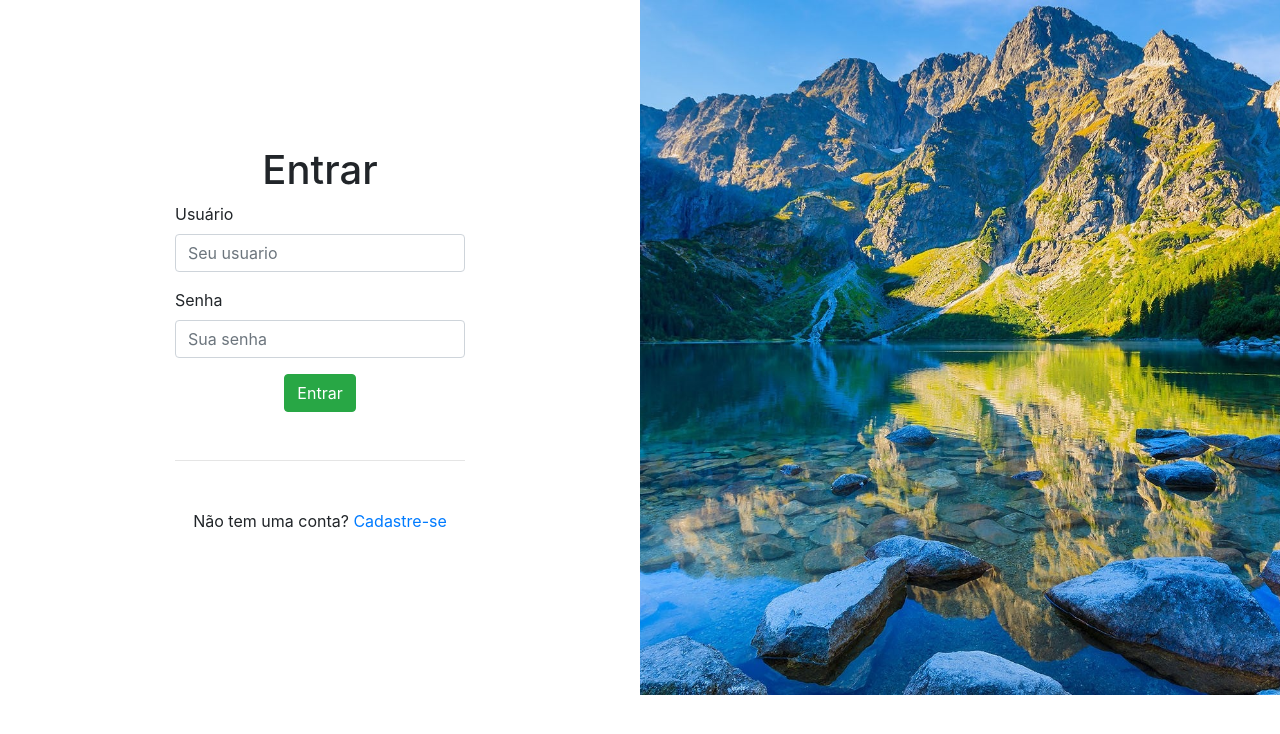
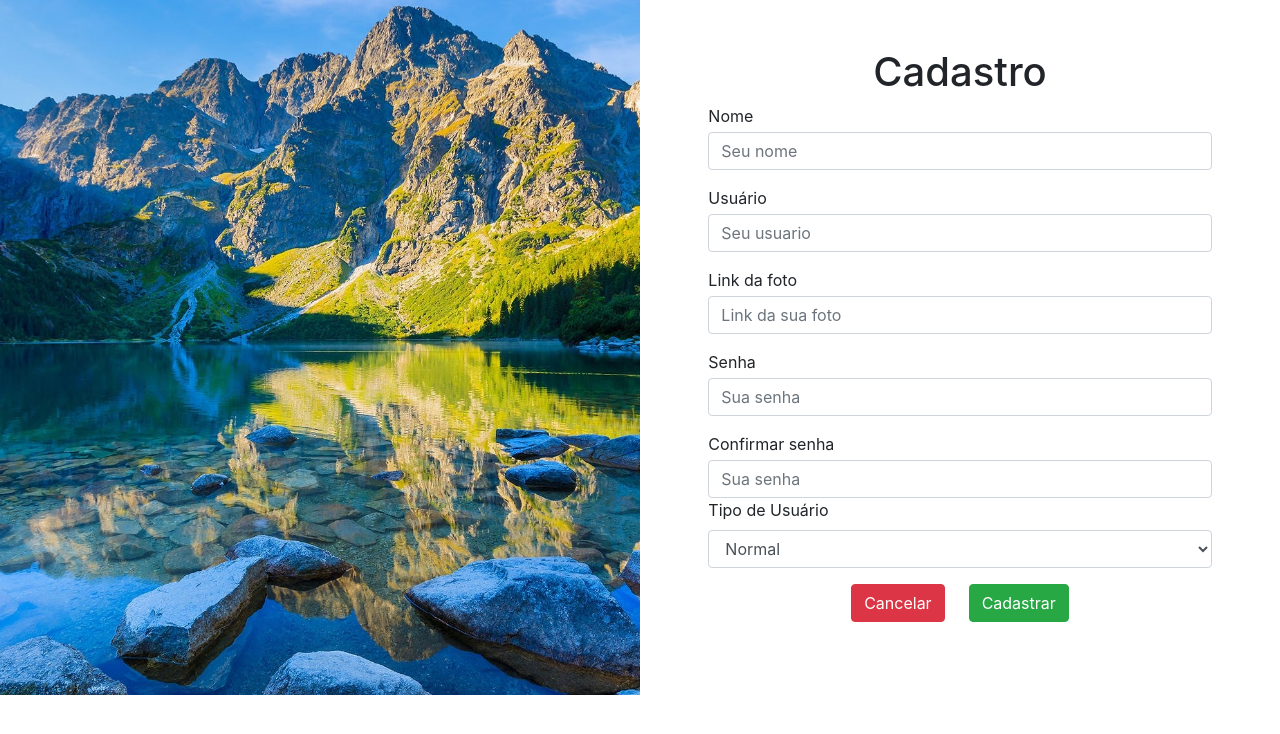
Before and after one commit to dbonach/personal-blog-frontend, an Angular app: page / in a window 1280 px wide. Shown: the top 734 px of the page. Built offline with nearby package versions, Linux system fonts and the light colour scheme.

Commit message:
Add component "cadastrar"

```diff
--- a/src/app/app.component.html
+++ b/src/app/app.component.html
@@ -1,3 +1,4 @@
 <!-- <app-menu></app-menu>
 <app-rodape></app-rodape> -->
-<app-entrar></app-entrar>
+<!-- <app-entrar></app-entrar> -->
+<app-cadastrar></app-cadastrar>
--- a/src/app/cadastrar/cadastrar.component.css
+++ b/src/app/cadastrar/cadastrar.component.css
@@ -0,0 +1,11 @@
+#img-bg {
+  background-image: url('../../assets/img/bg-01.jpg');
+  min-height: 695px;
+  background-position: center;
+  background-repeat: no-repeat;
+  background-size: cover;
+}
+
+a:hover {
+  text-decoration: none;
+}
--- a/src/app/cadastrar/cadastrar.component.html
+++ b/src/app/cadastrar/cadastrar.component.html
@@ -1 +1,46 @@
-<p>cadastrar works!</p>
+<div class="container-fluid">
+  <div class="row">
+    <div class="col-md-6" id="img-bg">
+    </div>
+    <div class="col-md-6 mt-5 mb-5">
+      <div class="row d-flex justify-content-center">
+        <div class="col-md-10">
+          <h1 class="text-center">Cadastro</h1>
+          <div class="from-group">
+            <label class="mb-1" for="nome">Nome</label>
+            <input class="form-control" type="text" name="nome" id="nome" placeholder="Seu nome">
+          </div>
+          <div class="mt-3 from-group">
+            <label class="mb-1" for="usuario">Usuário</label>
+            <input class="form-control" type="text" name="usuario" id="usuario" placeholder="Seu usuario">
+          </div>
+          <div class="mt-3 from-group">
+            <label class="mb-1" for="foto">Link da foto</label>
+            <input class="form-control" type="text" name="foto" id="foto" placeholder="Link da sua foto">
+          </div>
+          <div class="mt-3 from-group">
+            <label class="mb-1" for="senha">Senha</label>
+            <input class="form-control" type="password" name="senha" id="senha" placeholder="Sua senha">
+          </div>
+          <div class="mt-3 from-group">
+            <label class="mb-1" for="confirm-senha">Confirmar senha</label>
+            <input class="form-control" type="password" name="confirm-senha" id="confirm-senha" placeholder="Sua senha">
+          </div>
+          <div class="form-group">
+            <label for="tipo">Tipo de Usuário</label>
+            <select name="tipo" id="tipo" class="form-control">
+              <option value="normal">Normal</option>
+              <option value="adm">Administrador</option>
+            </select>
+          </div>
+
+          <div class="d-flex justify-content-center">
+            <button class="btn btn-danger mr-4">Cancelar</button>
+            <button class="btn btn-success">Cadastrar</button>
+          </div>
+
+        </div>
+      </div>
+    </div>
+  </div>
+</div>
```
Also changed, not shown: 1 other file (tests, documents, lock files or other folders).
